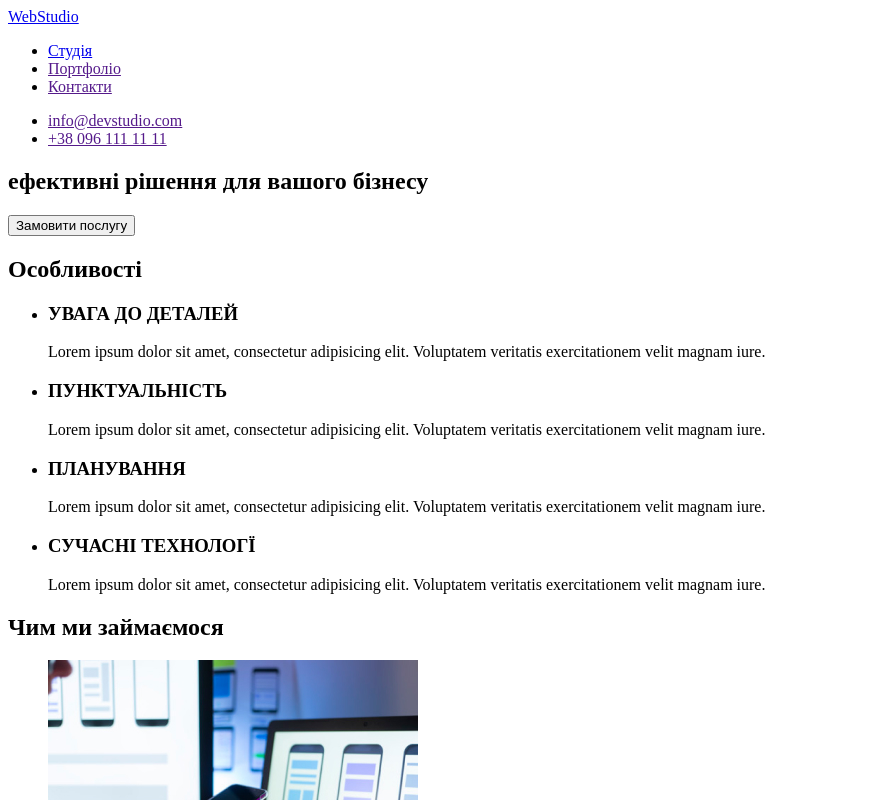
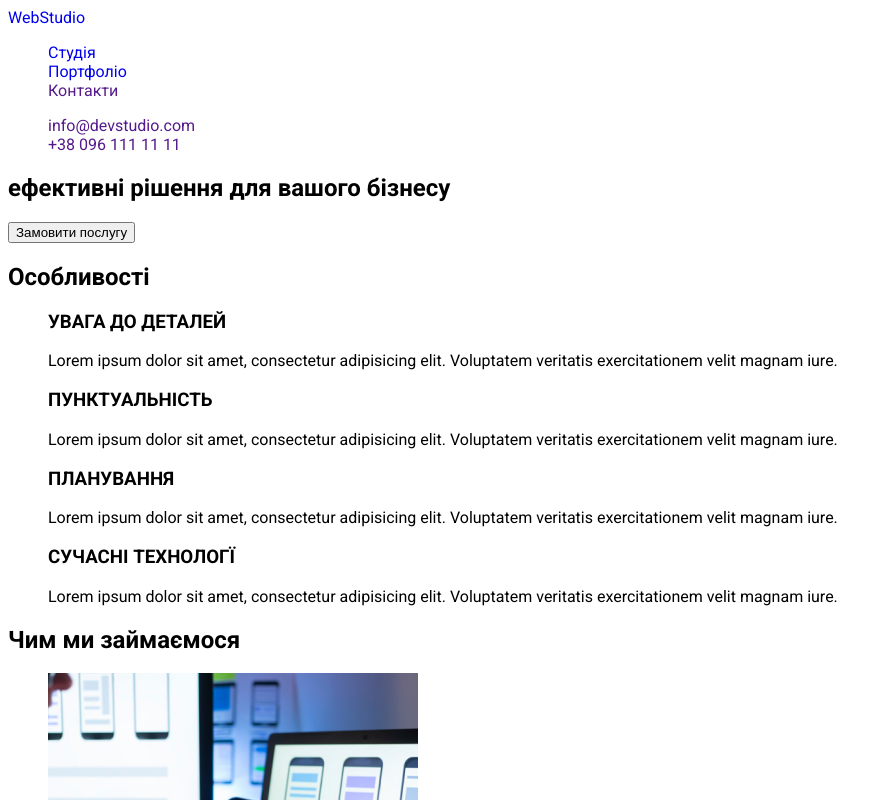
Before and after one commit to Jegor777/lesson-webstudio, a plain HTML site: page index.html in a window 1280 px wide. Shown: the top 800 px of the page, without its empty margins (0-892 px from the left). Drawn offline with Linux system fonts and the light colour scheme.

Commit message:
додає шрифти та зміни

```diff
--- a/index.html
+++ b/index.html
@@ -5,17 +5,21 @@
     <meta http-equiv="X-UA-Compatible" content="IE=edge">
     <meta name="viewport" content="width=device-width, initial-scale=1.0">
     <title>Webstudio</title>
+    <link rel="preconnect" href="https://fonts.googleapis.com">
+<link rel="preconnect" href="https://fonts.gstatic.com" crossorigin>
+<link href="https://fonts.googleapis.com/css2?family=Raleway:wght@700&family=Roboto:wght@400;500;700;900&display=swap" rel="stylesheet">
+    <link rel="stylesheet" href="./styles.css">
 </head>
 <body>
     <!--Шапка -->
     <header>
-        <a href="./"><span></span>WebStudio</a>
+        <a href="./"><span>Web</span>Studio</a>
         <nav>
             <ul>
 
                 <li><a href="./">Студія</a></li>
 
-                <li><a href="">Портфоліо</a></li>
+                <li><a href="./portfolio.html">Портфоліо</a></li>
 
                 <li><a href="">Контакти</a></li>
 
@@ -98,5 +102,16 @@
             </ul>
         </section>
     </main>
+    <!-- Футер -->
+    <footer>
+        <a href=""><span>Web</span>Studio</a>
+        <address>м. Київ, пр-т Лесі Українки, 26</address>
+        <ul>
+
+            <li>    <a href=" mail:info@devstudio.com">info@devstudio.com</a> </li>
+            <li>  <a href="tel:+38 096 111 11 11">+38 096 111 11 11</a> </li>
+
+        </ul>
+    </footer>
 </body>
 </html>
--- /dev/null
+++ b/styles.css
@@ -0,0 +1,9 @@
+body{
+    font-family: "Roboto", sans_serif;
+}
+a{
+    text-decoration: none;
+}
+ul{
+    list-style: none;
+}
```
Also changed, not shown: portfolio.html (added).
